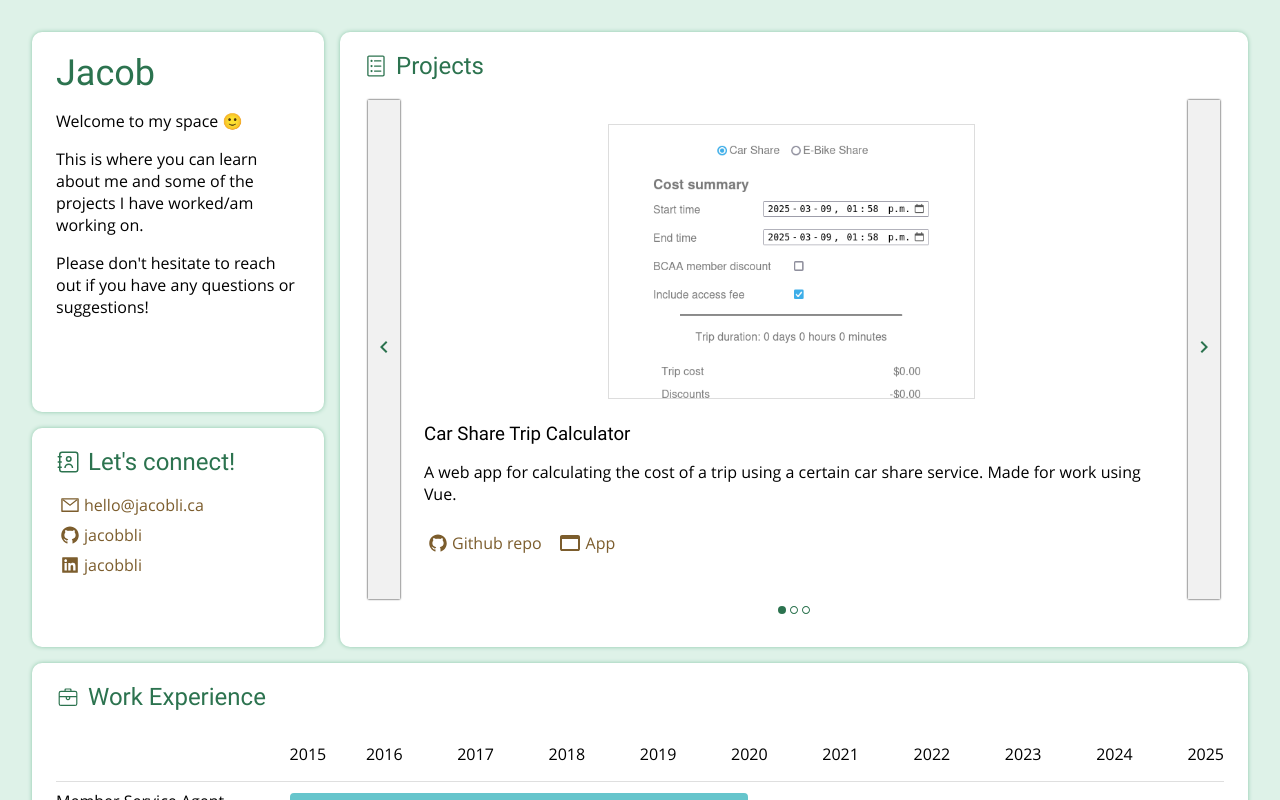
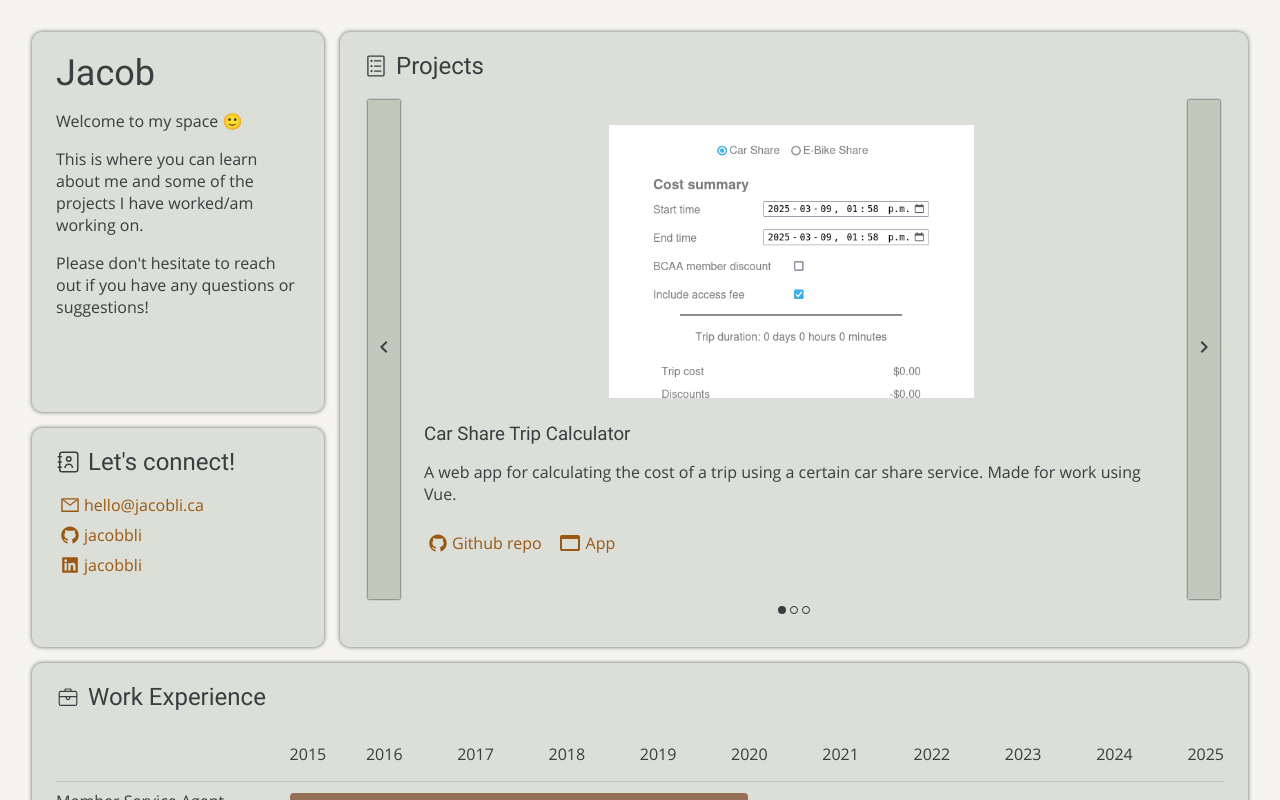
Before and after one commit to jacobbli/jacobbli.github.io, a Vue app: page / in a window 1280 px wide. Shown: the top 800 px of the page. Built offline with nearby package versions, Linux system fonts and the light colour scheme.

Commit message:
Change color scheme

```diff
--- a/src/App.vue
+++ b/src/App.vue
@@ -38,26 +38,35 @@ onMounted(() => {
 }
 
 :root {
-  --primary-color: #2C734F;
-  --secondary-color: #def2e8;
+  --accent-colour: hsl(94, 10%, 36%);
+  --background-colour: hsl(94, 10%, 86%);
+  --text-colour: #393e41;
+  --heading-colour: #393e41;
 
-  --highlight-color: #8bc7a9;
+  --button-background-colour: hsl(94, 10%, 76%);
+  --button-text-colour: var(--text-colour);
+  --button-hover-background-colour: hsl(94, 10%, 66%);
+  --button-hover-text-colour: var(--text-colour);
 
-  --header-font: "Roboto", sans-serif;
+  --link-colour: hsl(31, 78%, 34%);
+  --link-hover-text-colour: var(--background-colour);
+  --link-hover-background-colour: hsl(31, 78%, 34%);
+
+  --heading-font: "Roboto", sans-serif;
   --regular-font: "Open Sans", sans-serif;
 }
 
 h1,
 h2,
 h3 {
-  font-family: var(--header-font)
+  color: var(--heading-colour);
+  font-family: var(--heading-font)
 }
 
 html,
 body {
   min-height: 100vh;
-  background-color: #def2e8;
-
+  background-color:hsl(52, 20%, 95%);
 }
 
 #app {
@@ -65,6 +74,7 @@ body {
   margin: 0 auto;
   padding: 32px;
 
+  color: var(--text-colour);
   font-family: var(--regular-font);
   -webkit-font-smoothing: antialiased;
   -moz-osx-font-smoothing: grayscale;
--- a/src/components/GanttChart.vue
+++ b/src/components/GanttChart.vue
@@ -11,44 +11,24 @@ const props = defineProps({
 
 const colorPalette = [
   {
-    backgroundColor: '#66c5cc',
-    hoverColor: '#417d81'
+    backgroundColor: '#957057',
+    hoverColor: '#614939'
   },
   {
-    backgroundColor: '#f6cf71',
-    hoverColor: '#bb9234'
+    backgroundColor: '#3BA7EA',
+    hoverColor: '#2E85B8'
   },
   {
-    backgroundColor: '#f89c74',
-    hoverColor: '#f06e36'
+    backgroundColor: '#EAB63B',
+    hoverColor: '#B88E2E'
   },
   {
-    backgroundColor: '#dcb0f2',
-    hoverColor: '#c065ee'
+    backgroundColor: '#EA823B',
+    hoverColor: '#B8652E'
   },
   {
-    backgroundColor: '#87c55f',
-    hoverColor: '#448617'
-  },
-  {
-    backgroundColor: '#9eb9f3',
-    hoverColor: '#5385f1'
-  },
-  {
-    backgroundColor: '#fe88b1',
-    hoverColor: '#f74885'
-  },
-  {
-    backgroundColor: '#c9db74',
-    hoverColor: '#c0db39'
-  },
-  {
-    backgroundColor: '#8be0a4',
-    hoverColor: '#44ec77'
-  },
-  {
-    backgroundColor: '#b497e7',
-    hoverColor: '#8d5be2'
+    backgroundColor: '#577D95',
+    hoverColor: '#314654'
   }
 ]
 
@@ -171,10 +151,10 @@ function getBarStart(rowStartDate) {
   display: grid;
   align-items: center;
   padding: 8px 0;
-  border-bottom: rgb(223, 223, 223) 1px solid;
+  border-bottom: var(--button-background-colour) 1px solid;
 
   &:first-of-type {
-    border-top: rgb(223, 223, 223) 1px solid;
+    border-top: var(--button-background-colour) 1px solid;
   }
 }
 
--- a/src/components/GanttChartBar.vue
+++ b/src/components/GanttChartBar.vue
@@ -39,13 +39,13 @@ defineProps({
   background-color: v-bind(backgroundColor);
   border-radius: 4px;
   border-color: v-bind(backgroundColor);
-  border-width: 2px;
+  border-width: 4px;
   border-style: solid;
   transition: border 0.5s;
 
   &:hover {
     border-color: v-bind(hoverColor);
-    border-width: 2px;
+    border-width: 4px;
     border-style: solid;
   }
 }
--- a/src/components/base/BaseCard.vue
+++ b/src/components/base/BaseCard.vue
@@ -32,8 +32,8 @@ defineProps({
   gap: 8px;
 
   border-radius: 10px;
-  background-color: white;
-  filter: drop-shadow(0px 0px 2px var(--highlight-color));
+  background-color: var(--background-colour);
+  filter: drop-shadow(0px 0px 2px var(--accent-colour));
   overflow: auto;
 
 }
@@ -47,7 +47,7 @@ defineProps({
   align-items: center;
   gap: 8px;
 
-  color: var(--primary-color);
+  color: var(--heading-colour);
   font-weight: bold;
 }
 </style>
--- a/src/components/base/BaseCarousel.vue
+++ b/src/components/base/BaseCarousel.vue
@@ -77,17 +77,17 @@ function scrollLeft() {
   align-items: center;
   justify-content: center;
 
-  background-color: rgb(241, 241, 241);
   box-shadow: 0 0 2px black;
-  color: var(--primary-color);
+  color: var(--button-text-colour);
+  background-color: var(--button-background-colour);
 
   z-index: 99;
   cursor: pointer;
   transition: background-color 0.5s;
 
   &:hover {
-    background-color: rgb(219, 219, 219);
-
+    background-color: var(--button-hover-background-colour);
+    color: var(--button-hover-text-colour);
   }
 }
 
--- a/src/components/base/BaseLink.vue
+++ b/src/components/base/BaseLink.vue
@@ -36,21 +36,21 @@ defineProps({
   border-radius: 5px;
   align-items: center;
 
-  color: rgb(124, 93, 45);
+  color: var(--link-colour);
   transition: background-color 0.5s, color 0.5s;
   cursor: pointer;
 
   a {
     text-decoration: none;
-    color: rgb(124, 93, 45);
+    color: var(--link-colour);
   }
 
   &:hover {
-    background-color: rgb(124, 93, 45);
-    color: white;
+    background-color: var(--link-hover-background-colour);
+    color: var(--link-hover-text-colour);
 
     & a {
-      color: white;
+      color: var(--link-hover-text-colour);
     }
   }
 }
--- a/src/components/base/BaseStep.vue
+++ b/src/components/base/BaseStep.vue
@@ -21,6 +21,6 @@ defineProps({
 </template>
 <style lang="scss" scoped>
 .baseStep {
-    color: var(--primary-color);
+    color: var(--text-colour);
 }
 </style>
```
